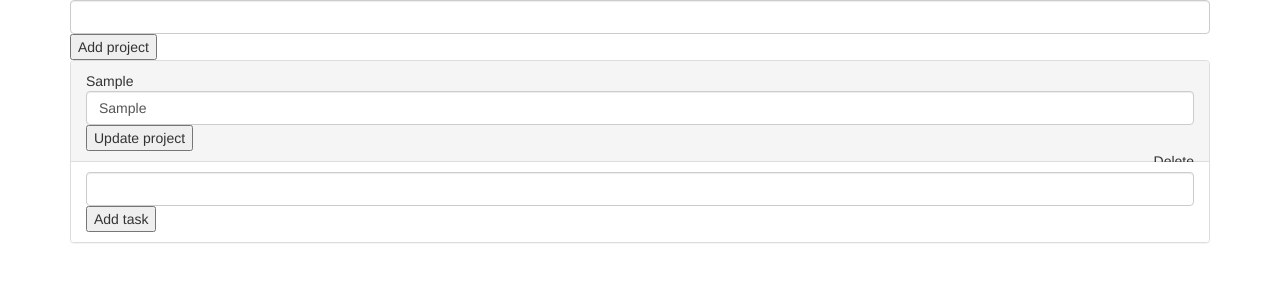
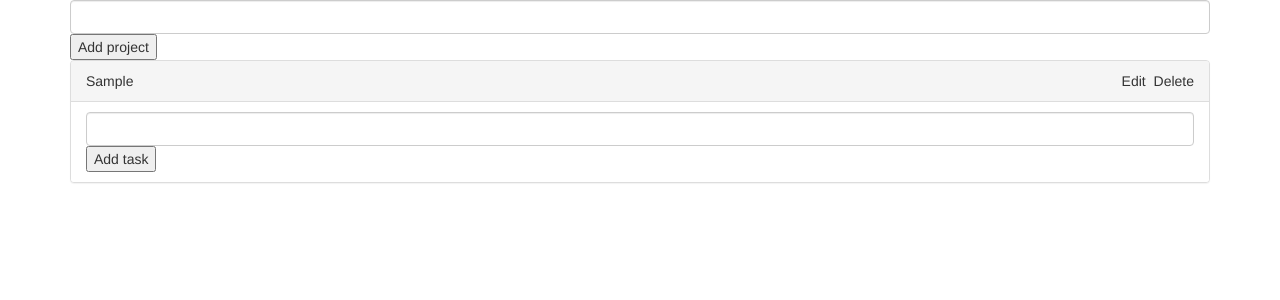
Before and after one commit to ElenaSokolyk/reactjs-todo-list, a React (Create React App) app: page / in a window 1280 px wide. Both pictures are taken after typing "Sample" into the empty fields and a click on the button "Add project". Shown: the top 300 px of the page. Built offline with nearby package versions, Linux system fonts and the light colour scheme.

Commit message:
edit project form

```diff
--- a/src/js/components/projects/EditProjectForm.js
+++ b/src/js/components/projects/EditProjectForm.js
@@ -9,6 +9,7 @@ const EditProjectForm = props => {
   const updateProject = (e, projectId, onUpdate) => {
     e.preventDefault()
     onUpdate(projectId, newProjectName.value)
+    props.closeForm()
   }
 
   return (
--- a/src/js/components/projects/ProjectList.js
+++ b/src/js/components/projects/ProjectList.js
@@ -3,7 +3,7 @@ import { connect } from "react-redux"
 import { Panel, Grid } from "react-bootstrap"
 import { deleteProjectAction } from "./../../actions/projects"
 import TaskList from "./../tasks/TaskList"
-import EditProjectForm from "./EditProjectForm"
+import ProjectText from "./ProjectText"
 import sortBy from "lodash/sortBy"
 
 const ProjectList = props => {
@@ -12,11 +12,7 @@ const ProjectList = props => {
       {props.projects.map(project => (
         <Panel key={project.id}>
           <Panel.Heading>
-            {project.text}
-            <EditProjectForm project={project} />
-            <span className="pull-right" onClick={e => props.onDelete(project)}>
-              &nbsp; Delete
-            </span>
+            <ProjectText project={project} onDelete={props.onDelete} />
           </Panel.Heading>
           <TaskList projectId={project.id} />
         </Panel>
--- /dev/null
+++ b/src/js/components/projects/ProjectText.js
@@ -0,0 +1,39 @@
+import React from "react"
+import PropTypes from "prop-types"
+import EditProjectForm from "./EditProjectForm"
+
+class ProjectText extends React.Component {
+  constructor(props) {
+    super(props)
+    this.state = { editMode: false }
+  }
+
+  toggleEditMode = () => {
+    this.setState({ editMode: !this.state.editMode })
+  }
+
+  render() {
+    if (this.state.editMode) {
+      return (
+        <EditProjectForm
+          project={this.props.project}
+          closeForm={this.toggleEditMode}
+        />
+      )
+    } else {
+      return (
+        <div>
+          <span>{this.props.project.text}</span>
+          <div className="pull-right">
+            <span onClick={this.toggleEditMode}>&nbsp; Edit</span>
+            <span onClick={e => this.props.onDelete(this.props.project)}>
+              &nbsp; Delete
+            </span>
+          </div>
+        </div>
+      )
+    }
+  }
+}
+
+export default ProjectText
```
